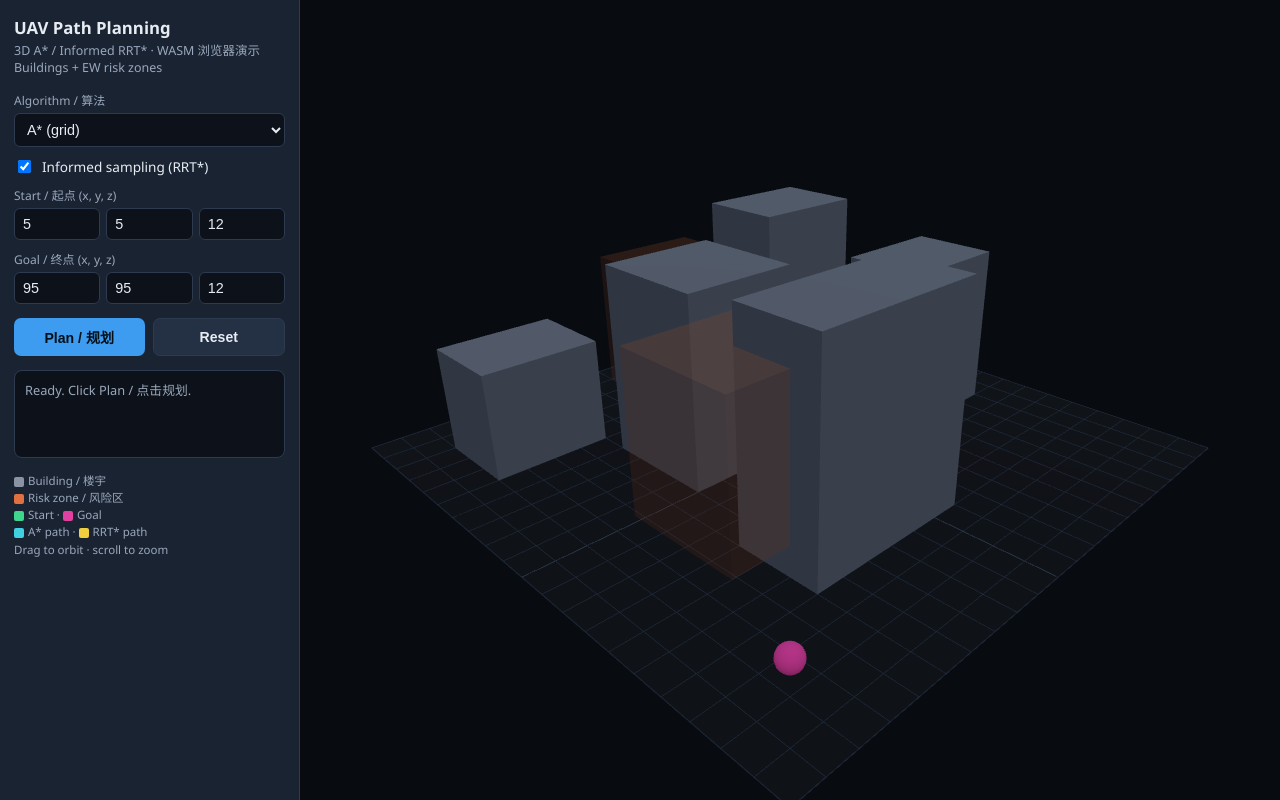
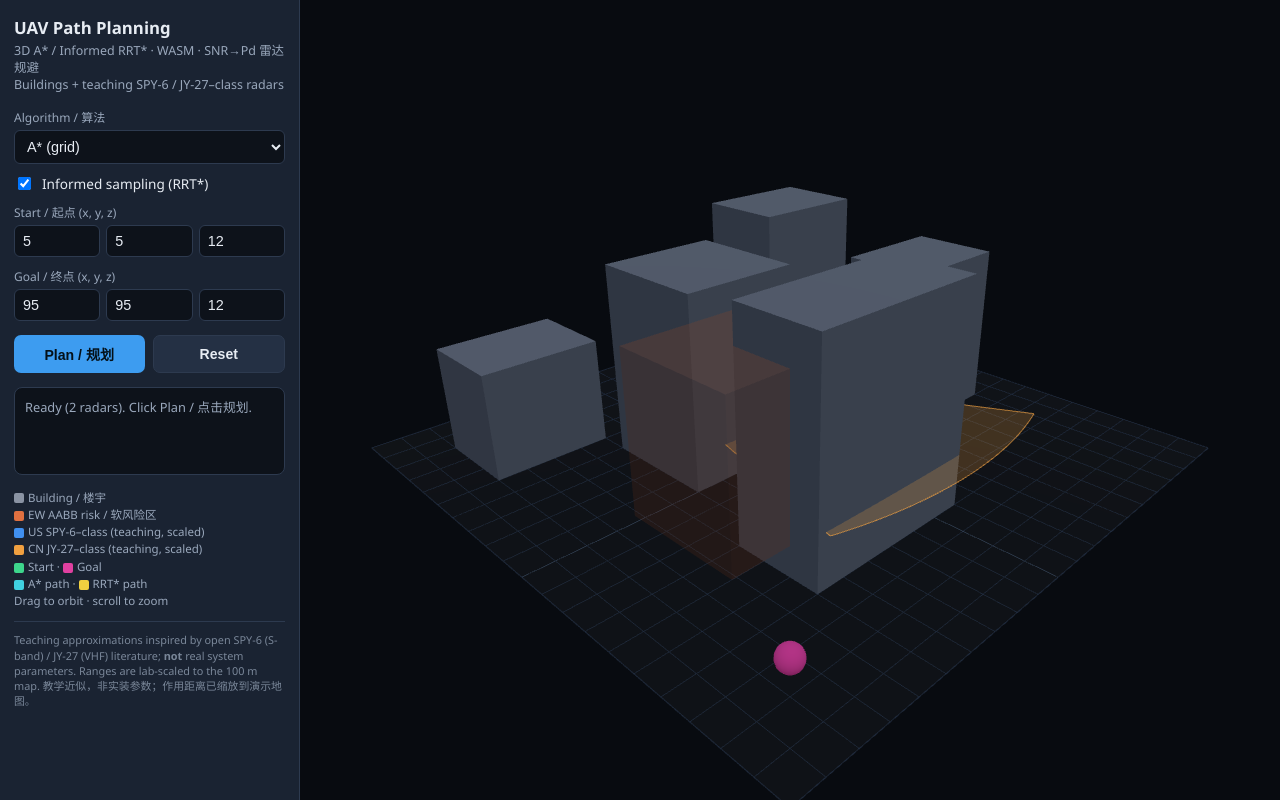
Before and after one commit to Sun-Zhi/uav-path-planning, a plain HTML site: page docs/index.html in a window 1280 px wide. Drawn offline with nearby package versions, Linux system fonts and the light colour scheme; no server answers; animation ran at ten frames a second.

Commit message:
Add SNR→Pd radar avoidance (SPY-6 / JY-27 teaching profiles)
Radar equation + beam gain maps to detection probability; edge cost
uses (1+w·Pd). Sample map hosts lab-scaled US/CN profiles. WASM demo
draws radar wedges and reports mean/max Pd. Disclaimers in README/UI.

```diff
--- a/docs/app.js
+++ b/docs/app.js
@@ -69,12 +69,87 @@ function marker(pos, color) {
   return m;
 }
 
+/** Horizontal sector wedge: yaw 0=+X, 90=+Y in map coords. */
+function radarWedge(radar) {
+  const group = new THREE.Group();
+  const isUs = (radar.id || '').includes('us_') || (radar.band || '').startsWith('S');
+  const color = isUs ? 0x4090f0 : 0xf0a040;
+
+  const r = radar.max_range_m || 50;
+  const halfAz = ((radar.az_hpbw_deg || 20) * Math.PI) / 360;
+  const yaw = ((radar.yaw_deg || 0) * Math.PI) / 180;
+  const pitch = ((radar.pitch_deg || 0) * Math.PI) / 180;
+  const cx = radar.position.x;
+  const cy = radar.position.y;
+  const cz = radar.position.z;
+  const segments = 28;
+  const positions = [];
+  for (let i = 0; i < segments; i++) {
+    const a0 = yaw - halfAz + (2 * halfAz * i) / segments;
+    const a1 = yaw - halfAz + (2 * halfAz * (i + 1)) / segments;
+    const cp = Math.cos(pitch);
+    const sp = Math.sin(pitch);
+    const p0x = cx + r * Math.cos(a0) * cp;
+    const p0y = cy + r * Math.sin(a0) * cp;
+    const p0z = cz + r * sp;
+    const p1x = cx + r * Math.cos(a1) * cp;
+    const p1y = cy + r * Math.sin(a1) * cp;
+    const p1z = cz + r * sp;
+    // map (x,y,z) → three (x,z,y)
+    positions.push(cx, cz, cy, p0x, p0z, p0y, p1x, p1z, p1y);
+  }
+  const geo = new THREE.BufferGeometry();
+  geo.setAttribute('position', new THREE.Float32BufferAttribute(positions, 3));
+  geo.computeVertexNormals();
+  const mat = new THREE.MeshBasicMaterial({
+    color,
+    transparent: true,
+    opacity: 0.22,
+    side: THREE.DoubleSide,
+    depthWrite: false,
+  });
+  group.add(new THREE.Mesh(geo, mat));
+
+  // Outline arc
+  const arcPts = [];
+  for (let i = 0; i <= segments; i++) {
+    const a = yaw - halfAz + (2 * halfAz * i) / segments;
+    const cp = Math.cos(pitch);
+    const sp = Math.sin(pitch);
+    const px = cx + r * Math.cos(a) * cp;
+    const py = cy + r * Math.sin(a) * cp;
+    const pz = cz + r * sp;
+    arcPts.push(new THREE.Vector3(px, pz, py));
+  }
+  arcPts.unshift(new THREE.Vector3(cx, cz, cy));
+  arcPts.push(new THREE.Vector3(cx, cz, cy));
+  const lineGeo = new THREE.BufferGeometry().setFromPoints(arcPts);
+  const lineMat = new THREE.LineBasicMaterial({ color, transparent: true, opacity: 0.65 });
+  group.add(new THREE.Line(lineGeo, lineMat));
+
+  // Site marker
+  const site = new THREE.Mesh(
+    new THREE.SphereGeometry(1.2, 16, 12),
+    new THREE.MeshStandardMaterial({ color, emissive: color, emissiveIntensity: 0.35 })
+  );
+  site.position.set(cx, cz, cy);
+  group.add(site);
+
+  return group;
+}
+
 function clearGroup(g) {
   if (!g) return;
   while (g.children.length) {
     const c = g.children.pop();
+    if (c.isGroup) {
+      clearGroup(c);
+    }
     if (c.geometry) c.geometry.dispose();
-    if (c.material) c.material.dispose();
+    if (c.material) {
+      if (Array.isArray(c.material)) c.material.forEach((m) => m.dispose());
+      else c.material.dispose();
+    }
   }
 }
 
@@ -86,6 +161,9 @@ function rebuildMapMeshes(map) {
   }
   for (const z of map.risk_zones || []) {
     mapGroup.add(aabbMesh(z, 0xe07040, 0.28));
+  }
+  for (const r of map.radars || []) {
+    mapGroup.add(radarWedge(r));
   }
   markersGroup.add(marker(map.start, 0x3dd68c));
   markersGroup.add(marker(map.goal, 0xe040a0));
@@ -204,10 +282,13 @@ async function onPlan() {
       return;
     }
     drawPath(result.path, algo);
+    const meanPd = result.mean_pd ?? 0;
+    const maxPd = result.max_pd ?? 0;
     setStats(
       `OK · ${algo}${algo === 'rrtstar' && informed ? ' (informed)' : ''}\n` +
         `length: ${result.path_length.toFixed(2)} m\n` +
         `cost: ${result.path_cost.toFixed(2)}\n` +
+        `mean_pd: ${meanPd.toFixed(3)}  max_pd: ${maxPd.toFixed(3)}\n` +
         `waypoints: ${result.waypoints}\n` +
         `nodes: ${result.nodes}\n` +
         `time: ${result.time_ms.toFixed(2)} ms`,
@@ -240,10 +321,10 @@ async function main() {
   baseMap = await res.json();
   fillStartGoal(baseMap);
   rebuildMapMeshes(baseMap);
-  setStats('Ready. Click Plan / 点击规划.', '');
+  const nRad = (baseMap.radars || []).length;
+  setStats(`Ready (${nRad} radars). Click Plan / 点击规划.`, '');
   planBtn.addEventListener('click', onPlan);
   $('resetBtn').addEventListener('click', onReset);
-  // Warm-load WASM in background
   ensurePlanner().catch((e) => console.warn('WASM preload:', e));
 }
 
--- a/docs/index.html
+++ b/docs/index.html
@@ -119,13 +119,21 @@
       z-index: 3;
     }
     #spinner.show { display: flex; }
+    .disclaimer {
+      margin-top: 12px;
+      font-size: 0.68rem;
+      color: #7a8799;
+      line-height: 1.4;
+      border-top: 1px solid var(--border);
+      padding-top: 10px;
+    }
   </style>
 </head>
 <body>
   <div id="app">
     <aside id="sidebar">
       <h1>UAV Path Planning</h1>
-      <div class="sub">3D A* / Informed RRT* · WASM 浏览器演示<br/>Buildings + EW risk zones</div>
+      <div class="sub">3D A* / Informed RRT* · WASM · SNR→Pd 雷达规避<br/>Buildings + teaching SPY-6 / JY-27–class radars</div>
 
       <label for="algo">Algorithm / 算法</label>
       <select id="algo">
@@ -161,11 +169,14 @@
 
       <div class="legend">
         <div><span class="swatch" style="background:#8a93a3"></span>Building / 楼宇</div>
-        <div><span class="swatch" style="background:#e07040"></span>Risk zone / 风险区</div>
+        <div><span class="swatch" style="background:#e07040"></span>EW AABB risk / 软风险区</div>
+        <div><span class="swatch" style="background:#4090f0"></span>US SPY-6–class (teaching, scaled)</div>
+        <div><span class="swatch" style="background:#f0a040"></span>CN JY-27–class (teaching, scaled)</div>
         <div><span class="swatch" style="background:#3dd68c"></span>Start · <span class="swatch" style="background:#e040a0"></span>Goal</div>
         <div><span class="swatch" style="background:#40d0e0"></span>A* path · <span class="swatch" style="background:#f0d040"></span>RRT* path</div>
         Drag to orbit · scroll to zoom
       </div>
+      <p class="disclaimer">Teaching approximations inspired by open SPY-6 (S-band) / JY-27 (VHF) literature; <strong>not</strong> real system parameters. Ranges are lab-scaled to the 100&nbsp;m map. 教学近似，非实装参数；作用距离已缩放到演示地图。</p>
     </aside>
     <main id="view">
       <div id="canvas-host"></div>
--- a/docs/sample_map.json
+++ b/docs/sample_map.json
@@ -1,6 +1,8 @@
 {
-  "comment": "Simplified urban canyon: AABB buildings + radar/EW soft risk zones",
+  "comment": "Urban canyon + teaching SNR/Pd radars (SPY-6-class & JY-27-class, lab-scaled — not real params)",
   "resolution": 2.0,
+  "uav_rcs": 0.1,
+  "pd_cost_weight": 25.0,
   "bounds": {
     "min": {"x": 0, "y": 0, "z": 0},
     "max": {"x": 100, "y": 100, "z": 40}
@@ -36,16 +38,44 @@
   ],
   "risk_zones": [
     {
-      "name": "radar_coverage_SW",
-      "min": {"x": 5, "y": 35, "z": 0},
-      "max": {"x": 28, "y": 55, "z": 25},
-      "risk_multiplier": 6.0
-    },
-    {
       "name": "ew_jammer_corridor",
       "min": {"x": 55, "y": 55, "z": 5},
       "max": {"x": 75, "y": 85, "z": 30},
-      "risk_multiplier": 8.0
+      "risk_multiplier": 4.0
+    }
+  ],
+  "radars": [
+    {
+      "id": "us_spy6_class",
+      "label": "US SPY-6–class (teaching, scaled) / 教学近似",
+      "band": "S (~3 GHz label)",
+      "position": {"x": 40, "y": 5, "z": 2},
+      "yaw_deg": 90,
+      "pitch_deg": 8,
+      "az_hpbw_deg": 12,
+      "el_hpbw_deg": 10,
+      "max_range_m": 55,
+      "snr_ref_linear": 200,
+      "r_ref_m": 25,
+      "sigma_ref_m2": 0.1,
+      "snr_thresh_db": 10,
+      "rcs_lo_factor": 1.0
+    },
+    {
+      "id": "cn_jy27_class",
+      "label": "CN JY-27–class (teaching, scaled) / 教学近似",
+      "band": "VHF (~300 MHz label)",
+      "position": {"x": 5, "y": 50, "z": 2},
+      "yaw_deg": 0,
+      "pitch_deg": 5,
+      "az_hpbw_deg": 35,
+      "el_hpbw_deg": 25,
+      "max_range_m": 80,
+      "snr_ref_linear": 80,
+      "r_ref_m": 35,
+      "sigma_ref_m2": 0.1,
+      "snr_thresh_db": 8,
+      "rcs_lo_factor": 4.0
     }
   ]
 }
```
Also changed, not shown: configs/sample_map.json (+38 -8 lines), 7 other files.
